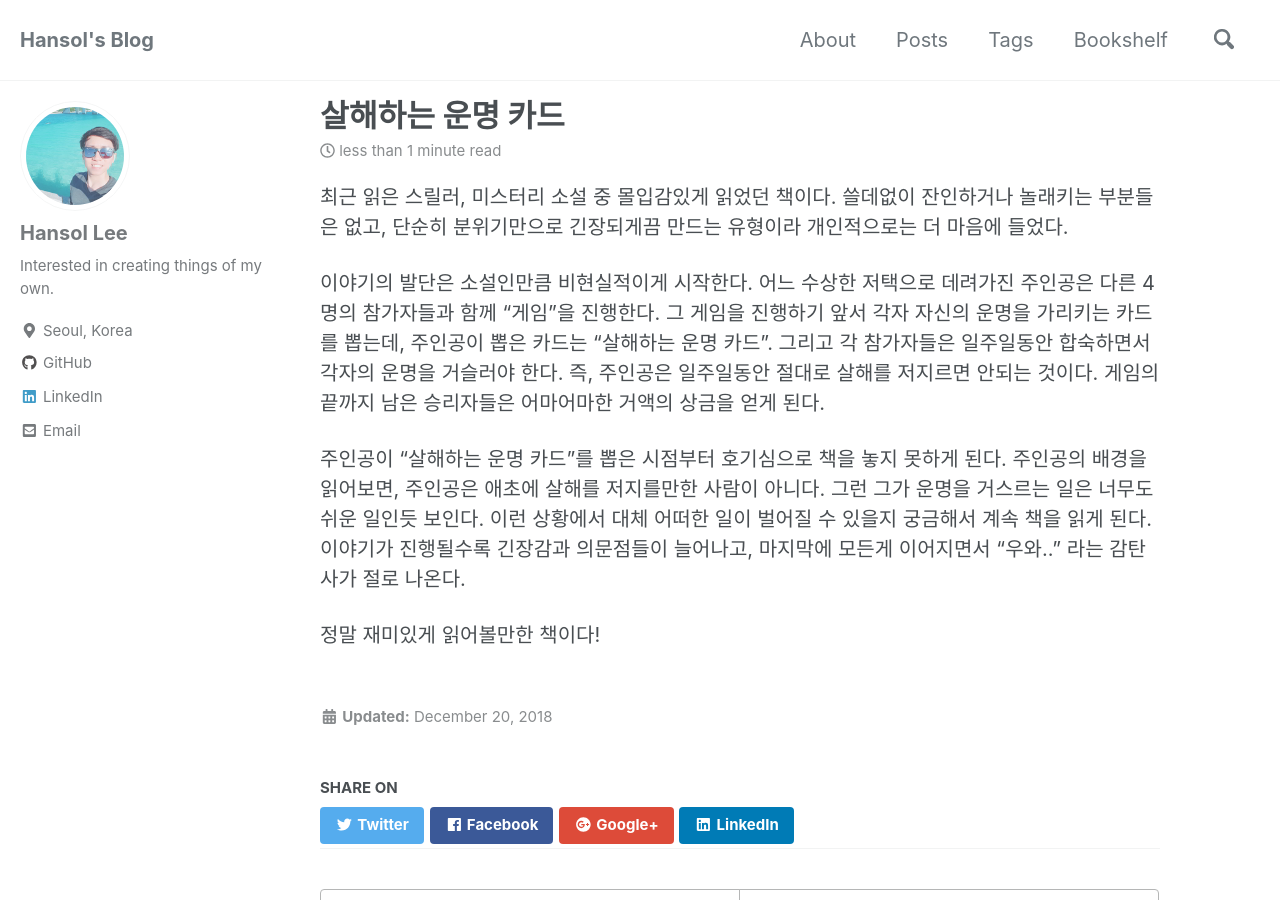
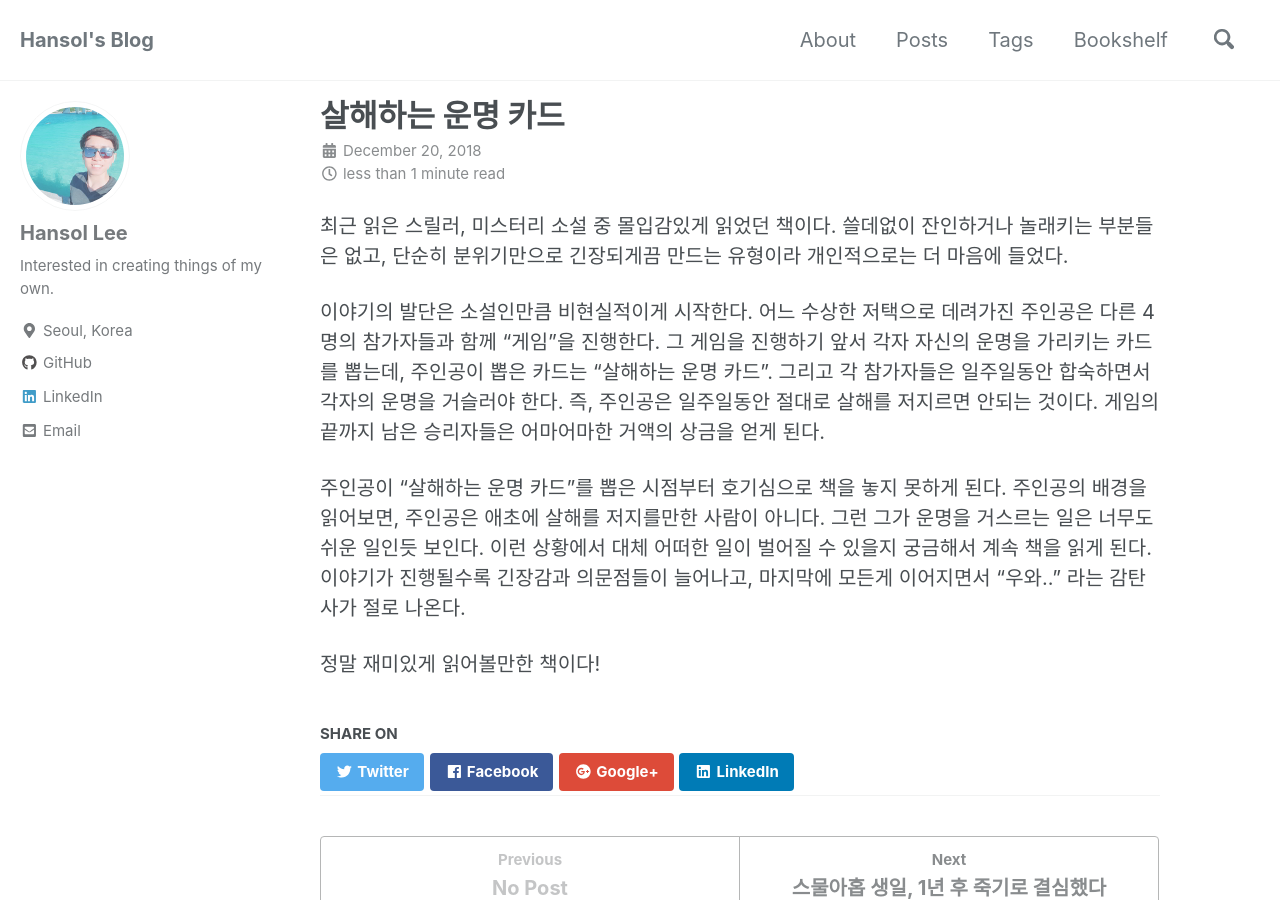
Before and after one commit to giantsol/giantsol.github.io, a Jekyll site: the page built from _books/2018-12-20-murder-destiny.md, in a window 1280 px wide and 900 px high. Built offline with Jekyll 4.4.1, drawn with Linux system fonts in a browser that asks for light colours; cached includes are drawn as plain includes; nearby versions of some CDN libraries; comment, search, counter and statistics services are not loaded.

Commit message:
move post date from bottom to top

```diff
--- a/_includes/page__taxonomy.html
+++ b/_includes/page__taxonomy.html
@@ -1,7 +1,8 @@
 {% if site.tag_archive.type and page.tags[0] %}
-  {% include tag-list.html %}
+  <footer class="page__meta">
+    {% if site.data.ui-text[site.locale].meta_label %}
+      <h4 class="page__meta-title">{{ site.data.ui-text[site.locale].meta_label }}</h4>
+    {% endif %}
+    {% include tag-list.html %}
+  </footer>
 {% endif %}
-
-{% if site.category_archive.type and page.categories[0] %}
-  {% include category-list.html %}
-{% endif %}
--- a/_layouts/single.html
+++ b/_layouts/single.html
@@ -27,9 +27,16 @@
       {% unless page.header.overlay_color or page.header.overlay_image %}
         <header>
           {% if page.title %}<h1 id="page-title" class="page__title" itemprop="headline">{{ page.title | markdownify | remove: "<p>" | remove: "</p>" }}</h1>{% endif %}
-          {% if page.read_time %}
-            <p class="page__meta"><i class="far fa-clock" aria-hidden="true"></i> {% include read-time.html %}</p>
-          {% endif %}
+          <div class="page__meta">
+            {% if page.last_modified_at %}
+              <p><i class="fas fa-fw fa-calendar-alt" aria-hidden="true"></i><time datetime="{{ page.last_modified_at | date: "%Y-%m-%d" }}"> {{ page.last_modified_at | date: "%B %d, %Y" }}</time></p>
+            {% elsif page.date %}
+              <p><i class="fas fa-fw fa-calendar-alt" aria-hidden="true"></i><time datetime="{{ page.date | date_to_xmlschema }}"> {{ page.date | date: "%B %d, %Y" }}</time></p>
+            {% endif %}
+            {% if page.read_time %}
+              <p><i class="far fa-fw fa-clock" aria-hidden="true"></i> {% include read-time.html %}</p>
+            {% endif %}
+          </div>
         </header>
       {% endunless %}
 
@@ -46,17 +53,7 @@
         {% if page.link %}<div><a href="{{ page.link }}" class="btn btn--primary">{{ site.data.ui-text[site.locale].ext_link_label | default: "Direct Link" }}</a></div>{% endif %}
       </section>
 
-      <footer class="page__meta">
-        {% if site.data.ui-text[site.locale].meta_label %}
-          <h4 class="page__meta-title">{{ site.data.ui-text[site.locale].meta_label }}</h4>
-        {% endif %}
-        {% include page__taxonomy.html %}
-        {% if page.last_modified_at %}
-          <p class="page__date"><strong><i class="fas fa-fw fa-calendar-alt" aria-hidden="true"></i> {{ site.data.ui-text[site.locale].date_label | default: "Updated:" }}</strong> <time datetime="{{ page.last_modified_at | date: "%Y-%m-%d" }}">{{ page.last_modified_at | date: "%B %d, %Y" }}</time></p>
-        {% elsif page.date %}
-          <p class="page__date"><strong><i class="fas fa-fw fa-calendar-alt" aria-hidden="true"></i> {{ site.data.ui-text[site.locale].date_label | default: "Updated:" }}</strong> <time datetime="{{ page.date | date_to_xmlschema }}">{{ page.date | date: "%B %d, %Y" }}</time></p>
-        {% endif %}
-      </footer>
+      {% include page__taxonomy.html %}
 
       {% if page.share %}{% include social-share.html %}{% endif %}
 
--- a/_sass/minimal-mistakes/_page.scss
+++ b/_sass/minimal-mistakes/_page.scss
@@ -67,6 +67,8 @@
 }
 
 .page__content {
+  margin-top: 1.3em;
+
   h2 {
     padding-bottom: 0.5em;
     border-bottom: 1px solid $border-color;
@@ -217,7 +219,7 @@
    ========================================================================== */
 
 .page__share {
-  margin-top: 1em;
+  margin-top: -0.5em;
 
   @include breakpoint(max-width $small) {
     .btn span {
```
